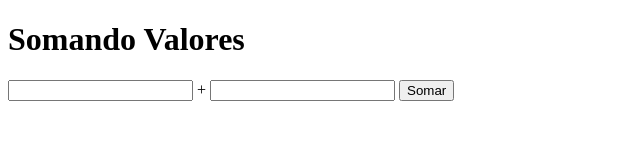
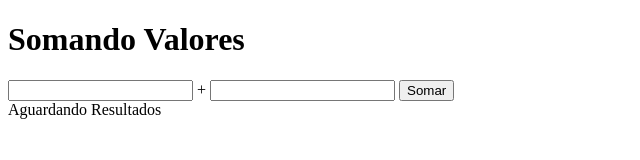
Before and after one commit to JhoneCavalcante/Calculadora-de-soma, a plain HTML site: page index.html in a window 1280 px wide. Shown: the whole page, without its empty margins (0-640 px from the left). Drawn offline with Linux system fonts and the light colour scheme.

Commit message:
Criando uma div para resultado da adição

```diff
--- a/index.html
+++ b/index.html
@@ -11,6 +11,8 @@
     <input type="number" name="txtn2" id="txtn2"><!--Segundo campo numérico-->
     <input id="button" type="button" value="Somar"><!--Botão para realizar a adição-->
 
+    <div id="res">Aguardando Resultados</div> <!--Criando uma div para exiber o resultado da soma-->
+
 
 </body>
 </html>
```
